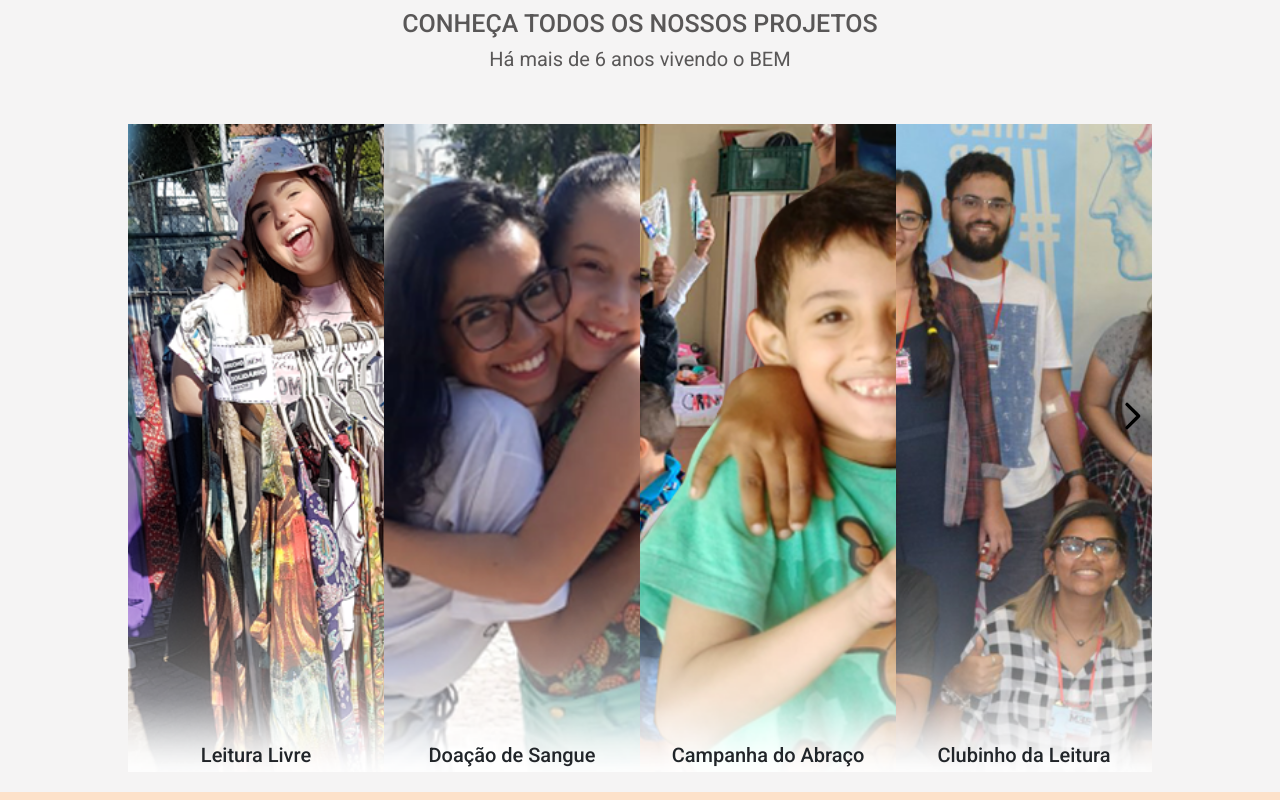
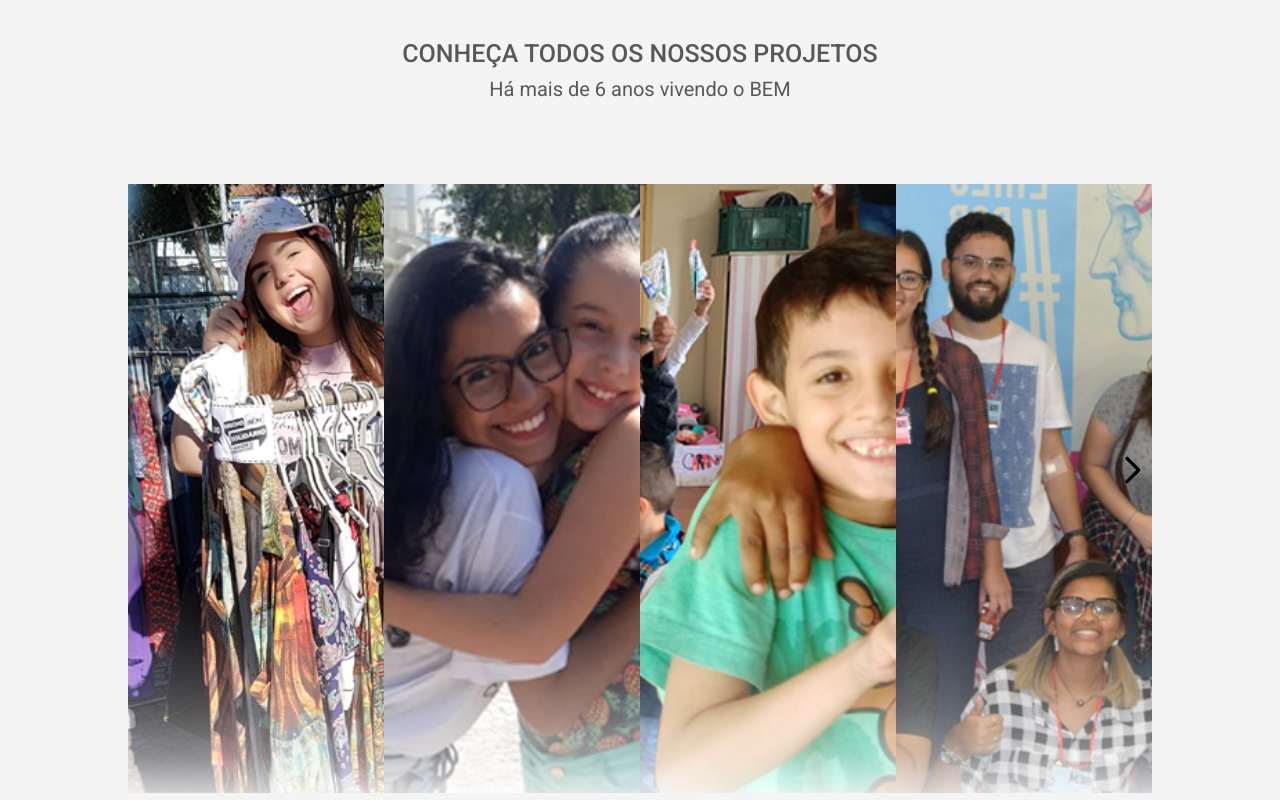
Before and after one commit to devlucasalaf/vob, a React (Create React App) app: page / in a window 1280 px wide. Shown: the part 780-1580 px from the top of the page. Built offline with nearby package versions, Linux system fonts and the light colour scheme.

Commit message:
responsive home page

```diff
--- a/src/Pages/Home/index.js
+++ b/src/Pages/Home/index.js
@@ -34,8 +34,6 @@ const Home = () => {
     xProject === -300 ? setXProject(-300) : setXProject(xProject - 100);
   }
 
-  console.log(xProject)
-
   return (
     <div id='containerHome'>
       <div id='transition-images'>
@@ -45,8 +43,10 @@ const Home = () => {
           )
         })}
       </div>
-      <h1 id='project-h1' className='project-titles'>CONHEÇA TODOS OS NOSSOS PROJETOS</h1>
-      <p id='project-p' className='project-titles'>Há mais de 6 anos vivendo o BEM</p>
+      <div id='first-title-projects-home'>
+        <h1 id='project-h1' className='project-titles'>CONHEÇA TODOS OS NOSSOS PROJETOS</h1>
+        <p id='project-p' className='project-titles'>Há mais de 6 anos vivendo o BEM</p>
+      </div>
       <div id='projects-slider'>
         <div className='slider-sheet' style={{ transform: `translateX(${xProject}%)` }} id='projeto-01'>
           <div className='sheet' id='sheet-1'>
--- a/src/Pages/Home/styless.css
+++ b/src/Pages/Home/styless.css
@@ -22,23 +22,25 @@ div#transition-images {
 
 div#projects-slider {
   display: flex;
-  width: 80%;
+  width: 100%;
   overflow: hidden;
   position: relative;
   align-items: center;
   margin: 2rem auto;
+  flex-direction: column;
 }
 
 .slider-sheet {
-  min-width: 25%;
-  height: 100%;
+  width: 100%;
+  max-width: 680px;
+  height: 400px;
   position: relative;
   transition: 0.5s;
   overflow: hidden;
-  height: 81vh;
   background-position: center;
   background-repeat: no-repeat;
   background-size: cover;
+  margin: 3rem auto;
 }
 
 .sheet {
@@ -46,9 +48,9 @@ div#projects-slider {
   text-align: center;
   padding-top: 20rem;
   transition: 0.3s;
-  box-shadow: 1px 2px 20px 5px #e20615cb;
-  opacity: 0;
-  background: #e20615cb;
+  opacity: 1;
+  background: rgba(0, 0, 0, 0.529);
+  font-weight: bold;
 }
 
 .slider-sheet:hover .sheet {
@@ -77,6 +79,10 @@ div#projects-slider {
   background: orange;
   transition: 0.2s;
   box-shadow: 2px 2px 12px #090909;
+}
+
+div#first-title-projects-home {
+  margin-top: 5rem;
 }
 
 .sheet a:hover {
@@ -118,6 +124,9 @@ div#projects-slider {
   text-align: center;
   bottom: 0;
   width: 100%;
+  background: #f5f4f4;
+  padding-top: 1rem;
+  margin: 0;
 }
 
 .slider-sheet .title-div-h1 h1 {
@@ -138,11 +147,11 @@ div#projects-slider {
 }
 
 .btn-slider {
-  background: none;
-  border: none;
-  font-size: 4rem;
+  display: none;
+}
+
+.btn-slider:focus {
   outline: none;
-  transition: 0.2s;
 }
 
 .btn-slider:hover {
@@ -170,3 +179,81 @@ div#projects-slider {
   margin-bottom: 5rem;
   color: rgb(89, 87, 87);
 }
+
+@media (min-width: 1024px) {
+  div#projects-slider {
+    display: flex;
+    width: 80%;
+    overflow: hidden;
+    position: relative;
+    align-items: center;
+    margin: 2rem auto;
+    flex-direction: row;
+    gap: 0;
+  }
+
+  .slider-sheet {
+    min-width: 25%;
+    height: 100%;
+    position: relative;
+    transition: 0.5s;
+    overflow: hidden;
+    height: 81vh;
+    background-position: center;
+    background-repeat: no-repeat;
+    background-size: cover;
+  }
+
+  .btn-slider {
+    display: block;
+    background: none;
+    border: none;
+    font-size: 4rem;
+    outline: none;
+    transition: 0.2s;
+  }
+
+  .sheet {
+    height: 90%;
+    text-align: center;
+    padding-top: 20rem;
+    transition: 0.3s;
+    box-shadow: 1px 2px 20px 5px #e20615cb;
+    opacity: 0;
+    background: #e20615cb;
+  }
+
+  .slider-sheet:hover .sheet {
+    opacity: 1;
+  }
+
+  .sheet p {
+    font-size: 1.5rem;
+    color: white;
+    width: 80%;
+    margin: 0 auto;
+    margin-bottom: 3rem;
+  }
+
+  .sheet a {
+    display: flex;
+    align-items: center;
+    justify-content: center;
+    text-decoration: none;
+    color: white;
+    margin: 0 auto;
+    width: 14rem;
+    height: 4rem;
+    font-size: 2rem;
+    border-radius: 0.8rem;
+    background: orange;
+    transition: 0.2s;
+    box-shadow: 2px 2px 12px #090909;
+  }
+
+  .sheet a:hover {
+    text-decoration: none;
+    background: rgb(216, 141, 2);
+    color: white;
+  }
+}
```
